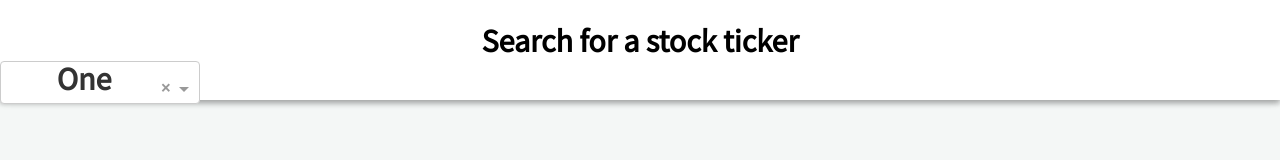
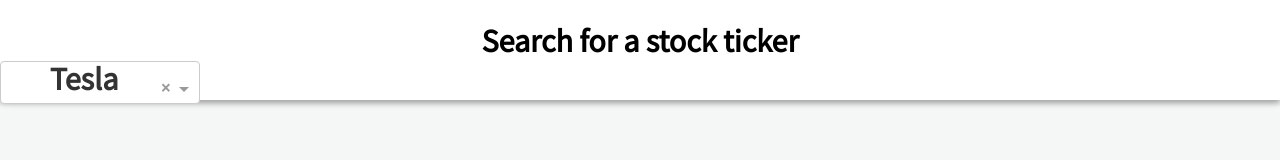
Before and after one commit to karlcode/Finance-Viz, a React (Create React App) app: page / in a window 1280 px wide. Shown: the top 160 px of the page. Built offline with nearby package versions, Linux system fonts and the light colour scheme; no server answers.

Commit message:
Options state

```diff
--- a/src/App.js
+++ b/src/App.js
@@ -157,8 +157,8 @@
     const {forFrontPage} = this.props;
     const {series, crosshairValues} = this.state;
     var options = [
-  { value: 'one', label: 'One' },
-  { value: 'two', label: 'Two' }
+  { value: 'TSLA', label: 'Tesla' },
+  { value: 'aapl', label: 'Apple' }
   ];
 
     return (
@@ -171,7 +171,7 @@
              <Select
               className="selector"
               name="form-field-name"
-              value="one"
+              value="TSLA"
               options = {options}
               onChange={this.logChange.bind(this)}
             />
```
